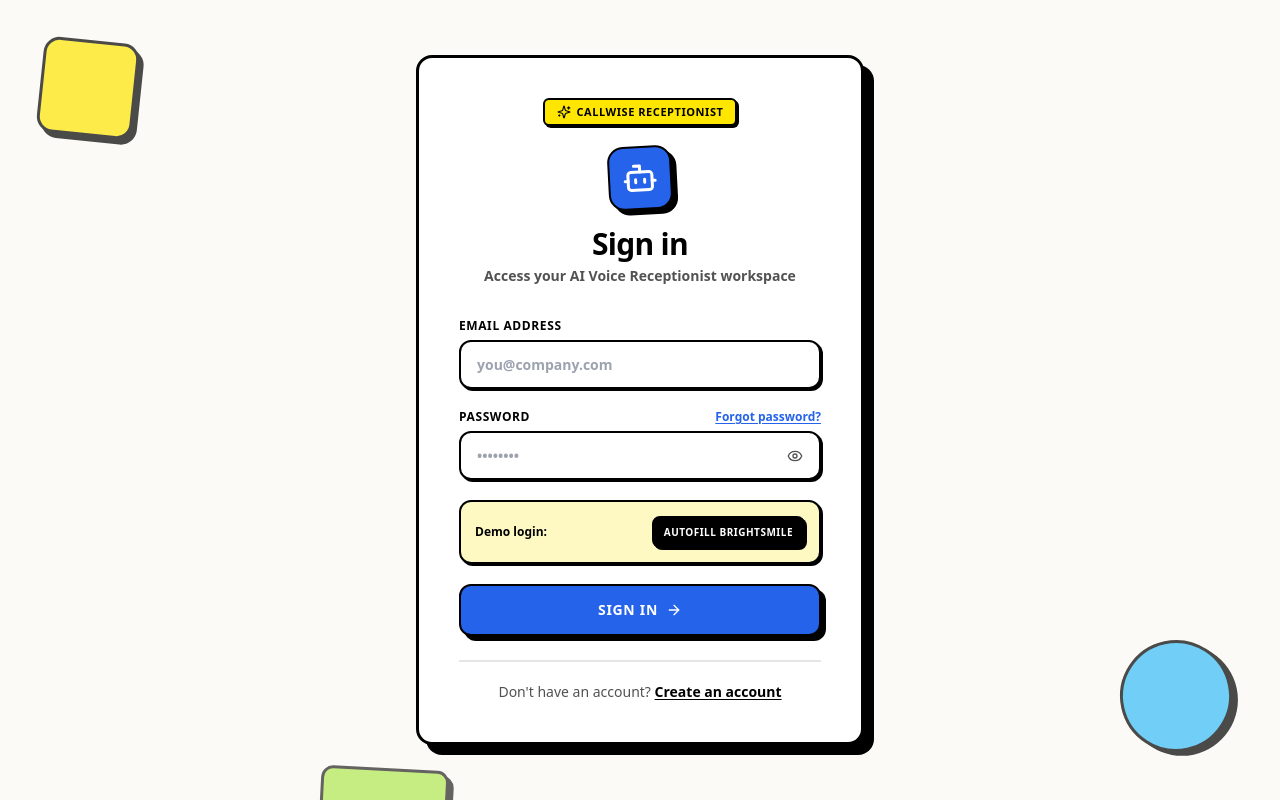
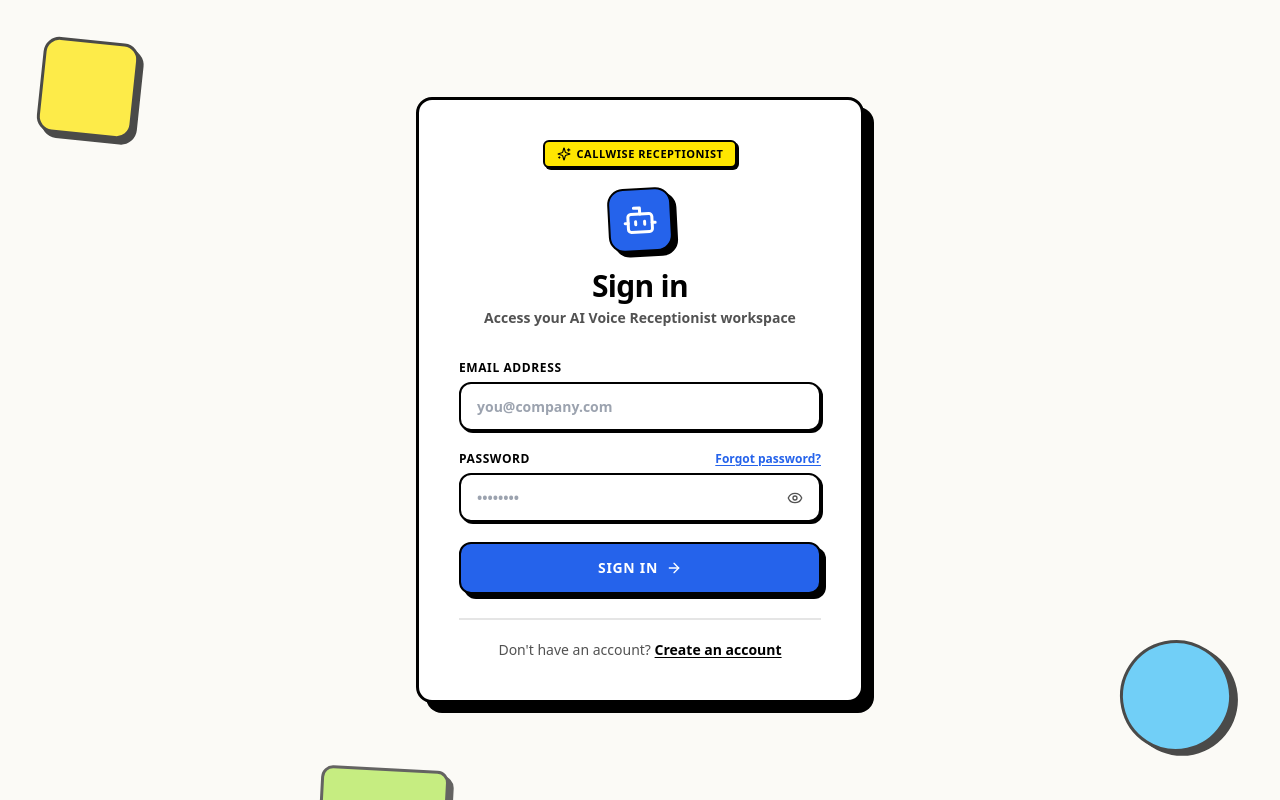
Before and after one commit to Bhumit267/CallWise, a Next.js app in the folder web/: page /login in a window 1280 px wide. Built offline with nearby package versions, Linux system fonts and the light colour scheme; no server answers.

Commit message:
fix(web): remove demo login autofill helper from login page

```diff
--- a/web/app/(auth)/login/page.tsx
+++ b/web/app/(auth)/login/page.tsx
@@ -103,21 +103,6 @@ export default function LoginPage() {
             </div>
           </div>
 
-          {/* Quick Fill Demo Credentials */}
-          <div className="p-3.5 bg-[#fef9c3] brutal-border rounded-xl text-xs flex items-center justify-between brutal-shadow-xs">
-            <span className="text-black font-bold">Demo login:</span>
-            <button
-              type="button"
-              onClick={() => {
-                setEmail('dental.owner@test.com');
-                setPassword('Password123!');
-              }}
-              className="bg-black hover:bg-neutral-800 text-white font-black uppercase text-[10px] tracking-wider px-2.5 py-1.5 rounded-lg brutal-border brutal-shadow-xs brutal-shadow-hover"
-            >
-              Autofill BrightSmile
-            </button>
-          </div>
-
           <button
             type="submit"
             disabled={loading}
```
